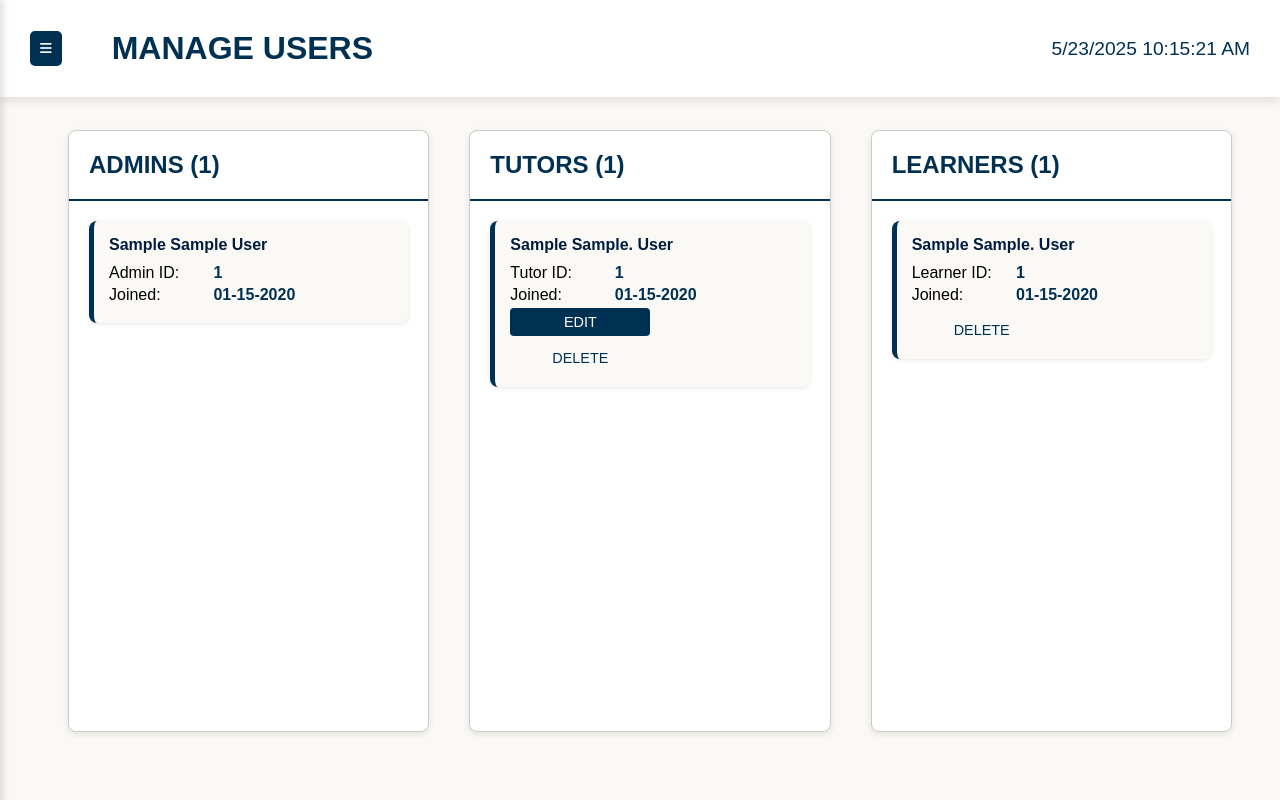
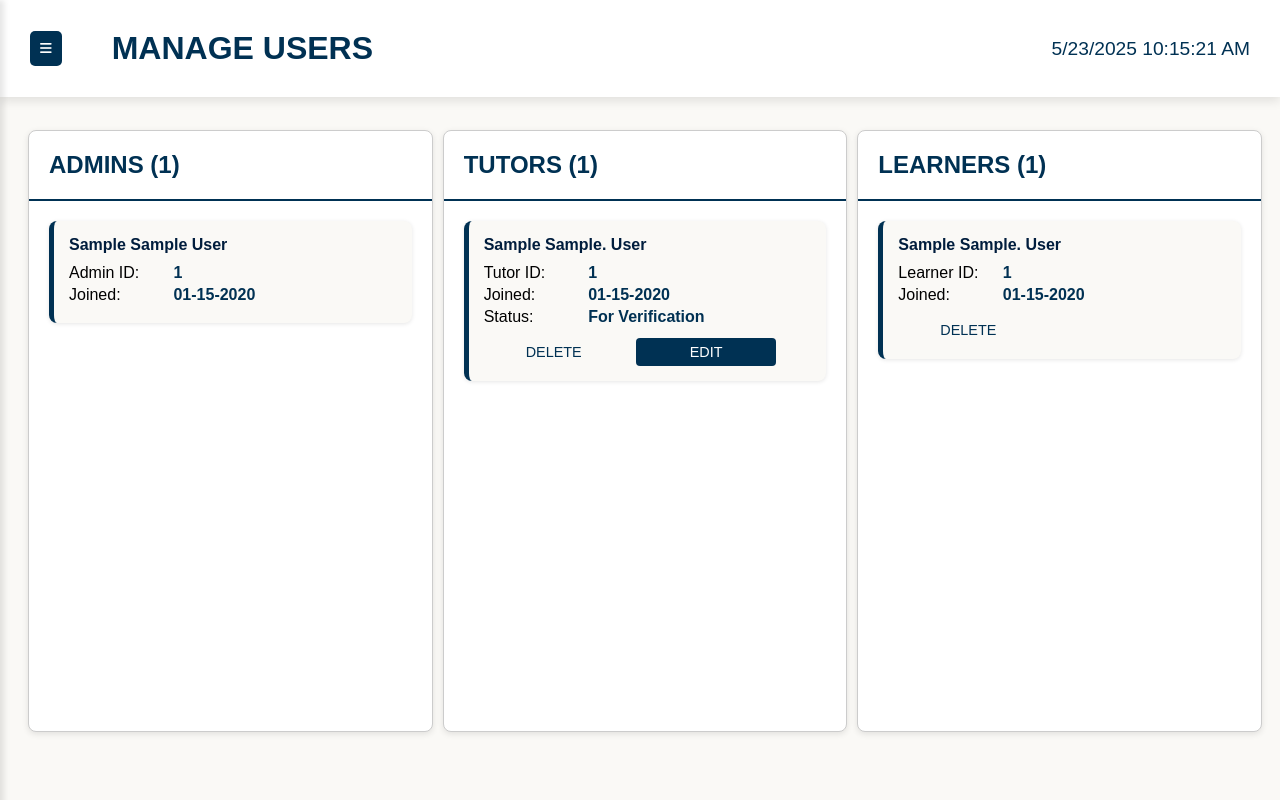
Before and after one commit to Chesterware/GabayGuro, a PHP site: page /iskol4rx/ADMIN/AdminHTML/manage_users.php in a window 1280 px wide. Run offline with PHP 8.4, Linux system fonts and the light colour scheme; the visitor is signed in with stand-in values (Sample User, id 1); tables that the repository leaves empty or names only in its code hold one stand-in row (values such as "Sample post").

Commit message:
read, update, delete records in maange_users.php

```diff
--- a/ADMIN/AdminCSS/manage_users.css
+++ b/ADMIN/AdminCSS/manage_users.css
@@ -1,7 +1,7 @@
 main.content-container {
     margin-left: 230px;
     transition: margin-left 0.3s ease;
-    padding: 20px 40px 40px;
+    padding: 20px 10px 10px 0;
     margin-top: 110px;
     box-sizing: border-box;
 }
@@ -12,7 +12,7 @@ body.sidebar-collapsed main.content-container {
 
 .user-columns {
     display: flex;
-    gap: 40px;
+    gap: 10px;
     flex-wrap: nowrap;
 }
 
@@ -73,7 +73,7 @@ body.sidebar-collapsed main.content-container {
 }
 
 .user-card p strong {
-    color: #003153
+    color: #003153;
 }
 
 @media (max-width: 1024px) {
@@ -103,3 +103,66 @@ body.sidebar-collapsed main.content-container {
         transition: width 0.3s ease;
     }
 }
+.edit-btn, .delete-btn, .update-btn, .cancel-btn {
+    width: 140px;
+    box-sizing: border-box;
+    padding: 6px 12px;
+    font-size: 0.9rem;
+    border-radius: 4px;
+    border: none;
+    cursor: pointer;
+    transition: background-color 0.3s ease;
+    color: white;
+    display: inline-block;
+    text-align: center;
+    margin-right: 8px;
+}
+
+.edit-btn, .update-btn {
+    background-color: #003153;
+}
+
+.edit-btn:hover, .update-btn:hover {
+    background-color: #001D3D;
+}
+
+.delete-btn, .cancel-btn {
+    background-color: transparent;
+    color: #003153;
+    margin-top: 8px;
+}
+
+.delete-btn:hover, .cancel-btn:hover {
+    border: 1px solid #003153;
+}
+
+.button-group button:last-child {
+    margin-right: 0;
+}
+
+select:disabled {
+    -webkit-appearance: none;
+    -moz-appearance: none;
+    appearance: none;
+    border: none;
+    background-color: transparent;
+    color: #003153;
+    opacity: 1;
+    font-size: 1rem;
+    font-weight: bold;
+    cursor: default;
+}
+
+select:not(:disabled) {
+    background-color: transparent;
+    cursor: pointer;
+    -webkit-appearance: menulist-button;
+    -moz-appearance: menulist-button;
+    appearance: menulist-button;
+    border: none;
+    border-radius: 4px;
+    color: #003153;
+    font-weight: bold;
+    font-size: 1rem;
+    transition: border-color 0.3s ease;
+}
--- a/ADMIN/AdminHTML/manage_users.php
+++ b/ADMIN/AdminHTML/manage_users.php
@@ -19,41 +19,6 @@ if (!isset($_SESSION['admin_id'])) {
     <link rel="stylesheet" href="../AdminCSS/index.css" />
     <link rel="stylesheet" href="../AdminCSS/manage_users.css" />
 </head>
-<style>
-.edit-btn, .delete-btn {
-    width: 140px;
-    box-sizing: border-box;
-    padding: 6px 12px;
-    font-size: 0.9rem;
-    border-radius: 4px;
-    border: none;
-    cursor: pointer;
-    transition: background-color 0.3s ease;
-    color: white;
-    display: inline-block;
-    text-align: center;
-}
-
-.edit-btn {
-    background-color: #003153;
-    margin-right: 8px;
-}
-
-.edit-btn:hover {
-    background-color: #001D3D;
-}
-
-.delete-btn {
-    background-color:transparent;
-    color: #003153;
-    margin-top: 8px;
-}
-
-.delete-btn:hover {
-    border: 1px solid #003153;
-}
-
-</style>
 <body class="sidebar-collapsed">
     <div class="header-title">
         <button class="sidebar-toggle-btn" onclick="toggleSidebar()">
@@ -126,13 +91,13 @@ if (!isset($_SESSION['admin_id'])) {
                 </div>
             </section>
 
-            <section class="user-column">
+<section class="user-column">
     <div class="column-header">
         <h2>TUTORS (<?php echo count($tutors); ?>)</h2>
     </div>
     <div class="scrollable-list">
         <?php if (!empty($tutors)): ?>
-            <?php foreach ($tutors as $tutor): ?>
+            <?php foreach ($tutors as $index => $tutor): ?>
                 <div class="user-card">
                     <h3>
                         <?php
@@ -151,11 +116,29 @@ if (!isset($_SESSION['admin_id'])) {
                         ?>
                     </strong></p>
 
-                    <form method="POST" action="delete_user.php" onsubmit="return confirm('Are you sure you want to delete this tutor?');" style="display:inline;">
+                    <form method="POST" action="../AdminPHP/update_tutor.php" id="edit-form-<?= $index ?>">
+                        <input type="hidden" name="tutor_id" value="<?= $tutor['tutor_id'] ?>">
+
+                        <p><span class="label">Status:</span>
+                            <select name="status" id="status-<?= $index ?>" disabled required>
+                                <option value="For Verification" <?= $tutor['status'] === 'For Verification' ? 'selected' : '' ?>>For Verification</option>
+                                <option value="Verified" <?= $tutor['status'] === 'Verified' ? 'selected' : '' ?>>Verified</option>
+                                <option value="Unverified" <?= $tutor['status'] === 'Unverified' ? 'selected' : '' ?>>Unverified</option>
+                            </select>
+                        </p>
+
+                        <div class="button-group">
+                            <button type="button" class="cancel-btn" id="cancel-btn-<?= $index ?>" onclick="cancelEdit(<?= $index ?>)" style="display:none;">CANCEL</button>
+                            <button type="submit" class="update-btn" id="update-btn-<?= $index ?>" style="display:none;">UPDATE</button>
+                            <button type="submit" class="delete-btn" id="delete-btn-<?= $index ?>" title="Delete Tutor" form="delete-form-<?= $index ?>">DELETE</button>
+                                                        <button type="button" class="edit-btn" id="edit-btn-<?= $index ?>" onclick="enableEdit(<?= $index ?>)">EDIT</button>
+                        </div>
+
+                    </form>
+
+                    <form id="delete-form-<?= $index ?>" method="POST" action="../AdminPHP/delete_user.php" onsubmit="return confirm('Are you sure you want to delete this tutor?');" style="display:none;">
                         <input type="hidden" name="user_type" value="tutor">
                         <input type="hidden" name="user_id" value="<?php echo htmlspecialchars($tutor['tutor_id']); ?>">
-                        <button type="button" class="edit-btn">EDIT</button>
-                        <button type="submit" class="delete-btn" title="Delete Tutor">DELETE</button>
                     </form>
 
                 </div>
@@ -165,7 +148,6 @@ if (!isset($_SESSION['admin_id'])) {
         <?php endif; ?>
     </div>
 </section>
-
 
             <section class="user-column">
                 <div class="column-header">
@@ -192,7 +174,7 @@ if (!isset($_SESSION['admin_id'])) {
                                     ?>
                                 </strong></p>
 
-                                <form method="POST" action="delete_user.php" onsubmit="return confirm('Are you sure you want to delete this learner?');" style="display:inline;">
+                                <form method="POST" action="../AdminPHP/delete_user.php" onsubmit="return confirm('Are you sure you want to delete this learner?');" style="display:inline;">
                                     <input type="hidden" name="user_type" value="learner">
                                     <input type="hidden" name="user_id" value="<?php echo htmlspecialchars($learner['learner_id']); ?>">
                                     <button type="submit" class="delete-btn" title="Delete Tutor">DELETE</button>
@@ -212,6 +194,48 @@ if (!isset($_SESSION['admin_id'])) {
         function toggleSidebar() {
             document.body.classList.toggle("sidebar-collapsed");
         }
+
+function enableEdit(index) {
+    const select = document.getElementById('status-' + index);
+    const editBtn = document.getElementById('edit-btn-' + index);
+    const cancelBtn = document.getElementById('cancel-btn-' + index);
+    const updateBtn = document.getElementById('update-btn-' + index);
+    const deleteBtn = document.getElementById('delete-btn-' + index);
+
+    select.disabled = false;
+    editBtn.style.display = 'none';
+    cancelBtn.style.display = 'inline-block';
+    updateBtn.style.display = 'inline-block';
+    deleteBtn.style.display = 'none';  // Hide DELETE when editing
+}
+
+function cancelEdit(index) {
+    const select = document.getElementById('status-' + index);
+    const editBtn = document.getElementById('edit-btn-' + index);
+    const cancelBtn = document.getElementById('cancel-btn-' + index);
+    const updateBtn = document.getElementById('update-btn-' + index);
+    const deleteBtn = document.getElementById('delete-btn-' + index);
+
+    select.disabled = true;
+
+    const originalValue = select.getAttribute('data-original');
+    if (originalValue) {
+        select.value = originalValue;
+    }
+
+    editBtn.style.display = 'inline-block';
+    cancelBtn.style.display = 'none';
+    updateBtn.style.display = 'none';
+    deleteBtn.style.display = 'inline-block';  // Show DELETE again when canceling
+}
+
+document.addEventListener('DOMContentLoaded', () => {
+    document.querySelectorAll('select[id^="status-"]').forEach(select => {
+        select.setAttribute('data-original', select.value);
+    });
+});
+
+
     </script>
     <script src="../../time-date-sidebar.js"></script>
 </body>
```
Also changed, not shown: ADMIN/AdminPHP/delete_user.php (added, +37 -0 lines), ADMIN/AdminPHP/update_tutor.php (added, +32 -0 lines).
